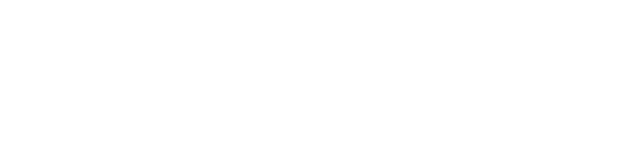
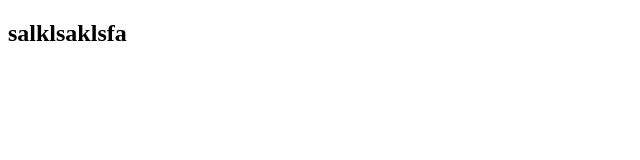
Before and after one commit to shirly10/Sistema-de-Registro, a plain HTML site: page index.html in a window 1280 px wide. Shown: the whole page, without its empty margins (0-640 px from the left). Drawn offline with Linux system fonts and the light colour scheme.

Commit message:
h2 agregado

```diff
--- a/index.html
+++ b/index.html
@@ -7,5 +7,6 @@
 </head>
 <body>
     <script src="app.js"></script>
+    <h2>salklsaklsfa</h2>
 </body>
 </html>
```
